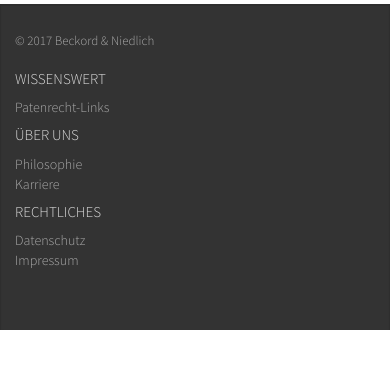
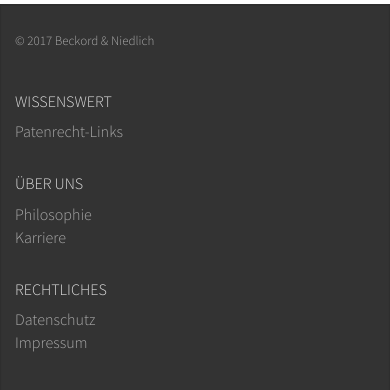
Before and after one commit to pow2studio/bn-website, a plain HTML site: page de/index.html in a window 390 px wide. Shown: the part 6446-6836 px from the top of the page. Before the commit the page ends 6776 px from the top, so only its background shows below. Drawn offline with nearby package versions, Linux system fonts and the light colour scheme.

Commit message:
Update 2017-08-13_14:19:11

```diff
--- a/assets/css/main.sass
+++ b/assets/css/main.sass
@@ -240,3 +240,11 @@
   a
     display: block
     color: $lightGray
+
+@media (max-width: 767px)
+  footer
+    h4
+      margin-top: 32px
+      font-size: 16px
+    a
+      font-size: 16px
```
Also changed, not shown: assets/css/main.css, 1 other file.
